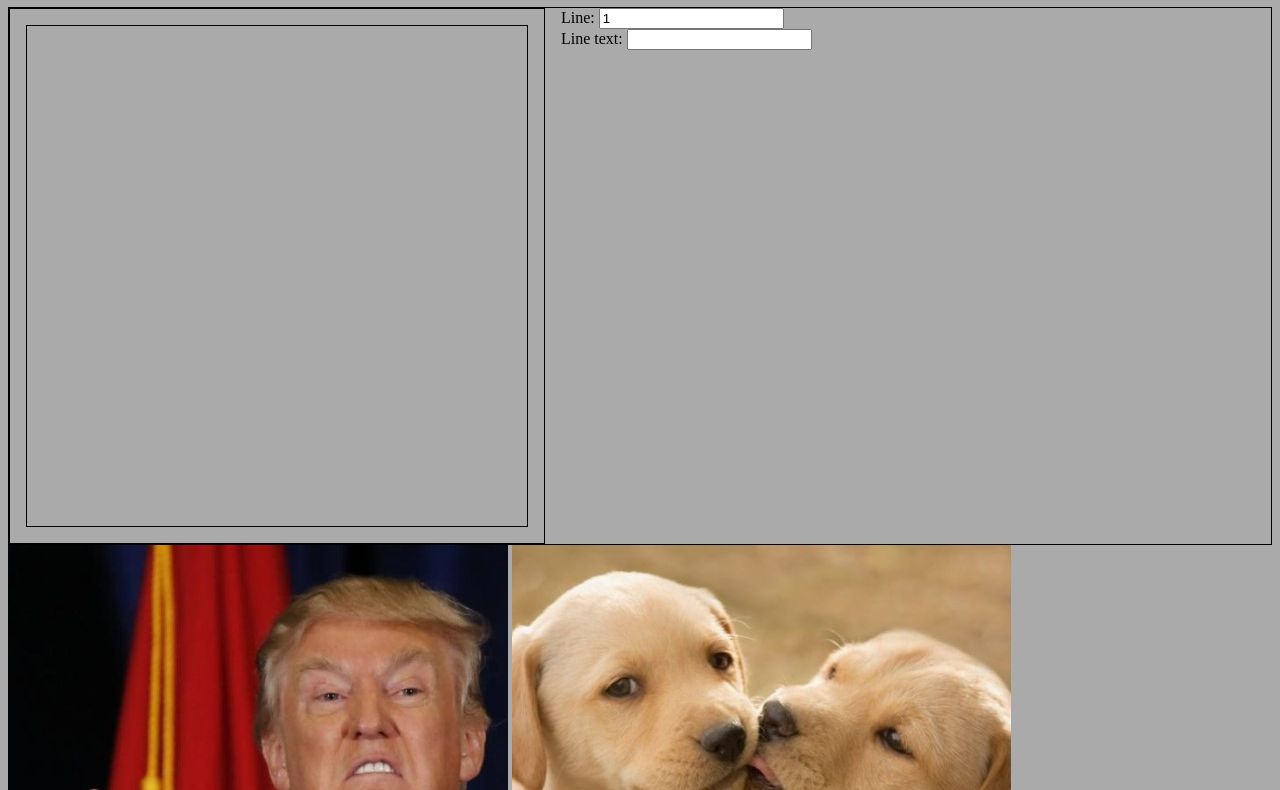
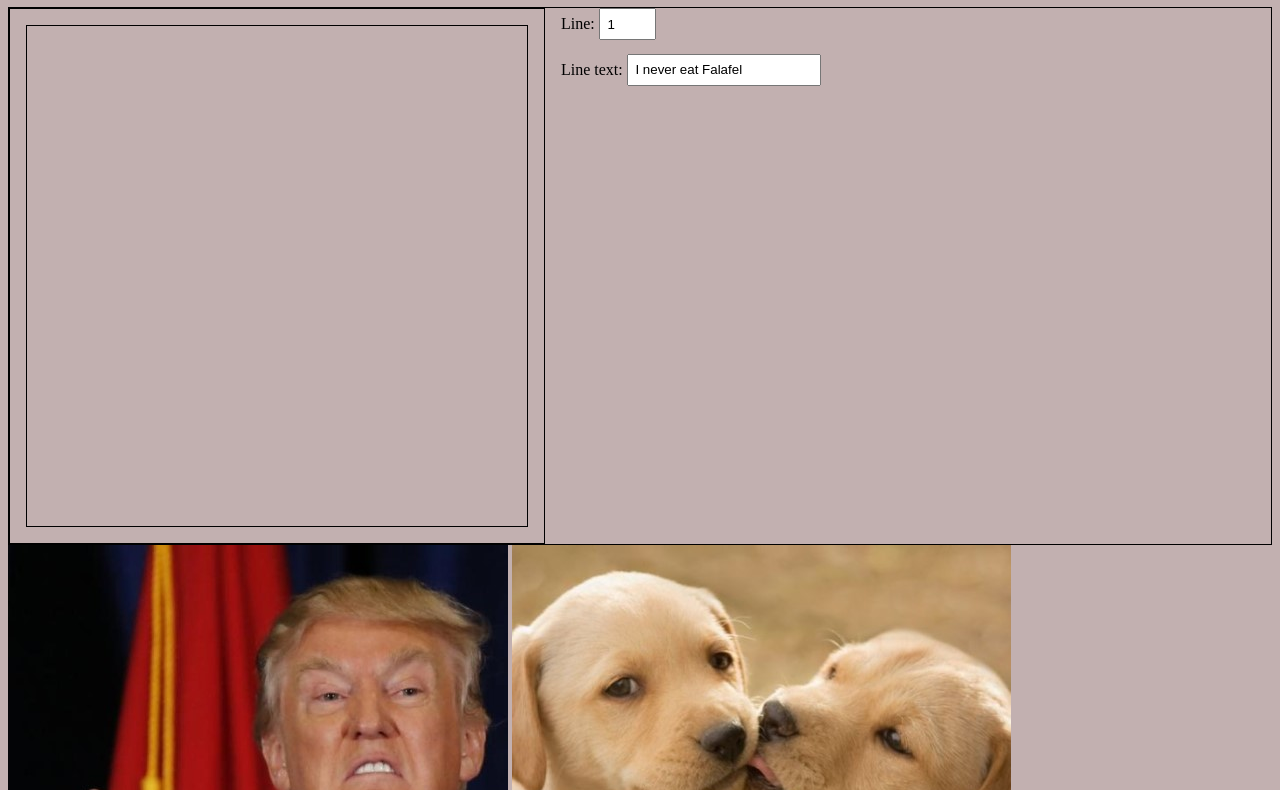
Before and after one commit to EtsHasade/meme-generator, a plain HTML site: page index.html in a window 1280 px wide. Shown: the part 73-863 px from the top of the page. Drawn offline with Linux system fonts and the light colour scheme.

```diff
--- a/css/style.css
+++ b/css/style.css
@@ -3,9 +3,18 @@
 }
 
 body {
-    background-color: #aaa;
+    background-color: rgb(194, 176, 176)
 }
 
+button {
+    cursor: pointer;
+    padding: 0.5em
+}
+
+input {
+    padding: 0.5em;
+    margin-bottom: 1em;
+}
 
 
 
--- a/index.html
+++ b/index.html
@@ -22,7 +22,7 @@
                 <div class="curr-line">
 
                     <label for="curr-line">Line:</label>
-                    <input type="number" name="curr-lin" id="curr-line" min="1" value="1" onchange="onSetCurrLine(this.value)">
+                    <input type="number" name="curr-lin" id="curr-line" min="1" max="2" value="1" onchange="onSetCurrLine(this.value)">
                 </div>
 
                 <div class="line-text">
--- a/js/main.js
+++ b/js/main.js
@@ -6,7 +6,7 @@ function onInit() {
     gCanvas = document.querySelector('.edit-meme-canvas');
     gCtx = gCanvas.getContext('2d');
     renderGallery()
-    setCurrLine(0)
+    onSetCurrLine(1)
 
 }
 
@@ -38,6 +38,8 @@ function onChangeLineText(text) {
 
 function onSetCurrLine(numIdx) {
     setCurrLine(numIdx-1)
+    document.querySelector('#line-text').value = getCurrLine().txt;
+    console.log("onSetCurrLine -> getCurrLine.txt", getCurrLine.txt)
 }
 
 function getElImgById(imgId) {
```
